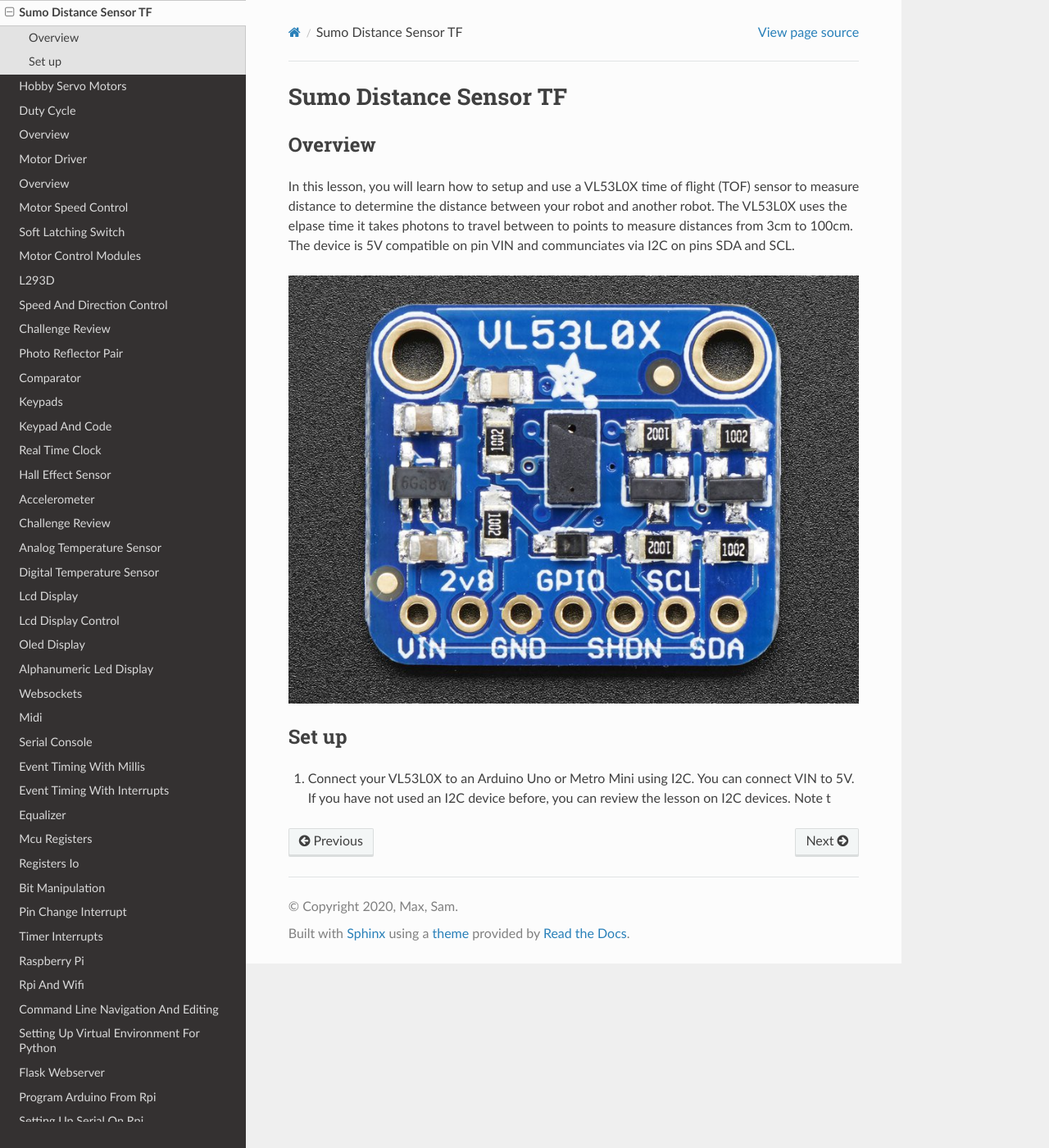
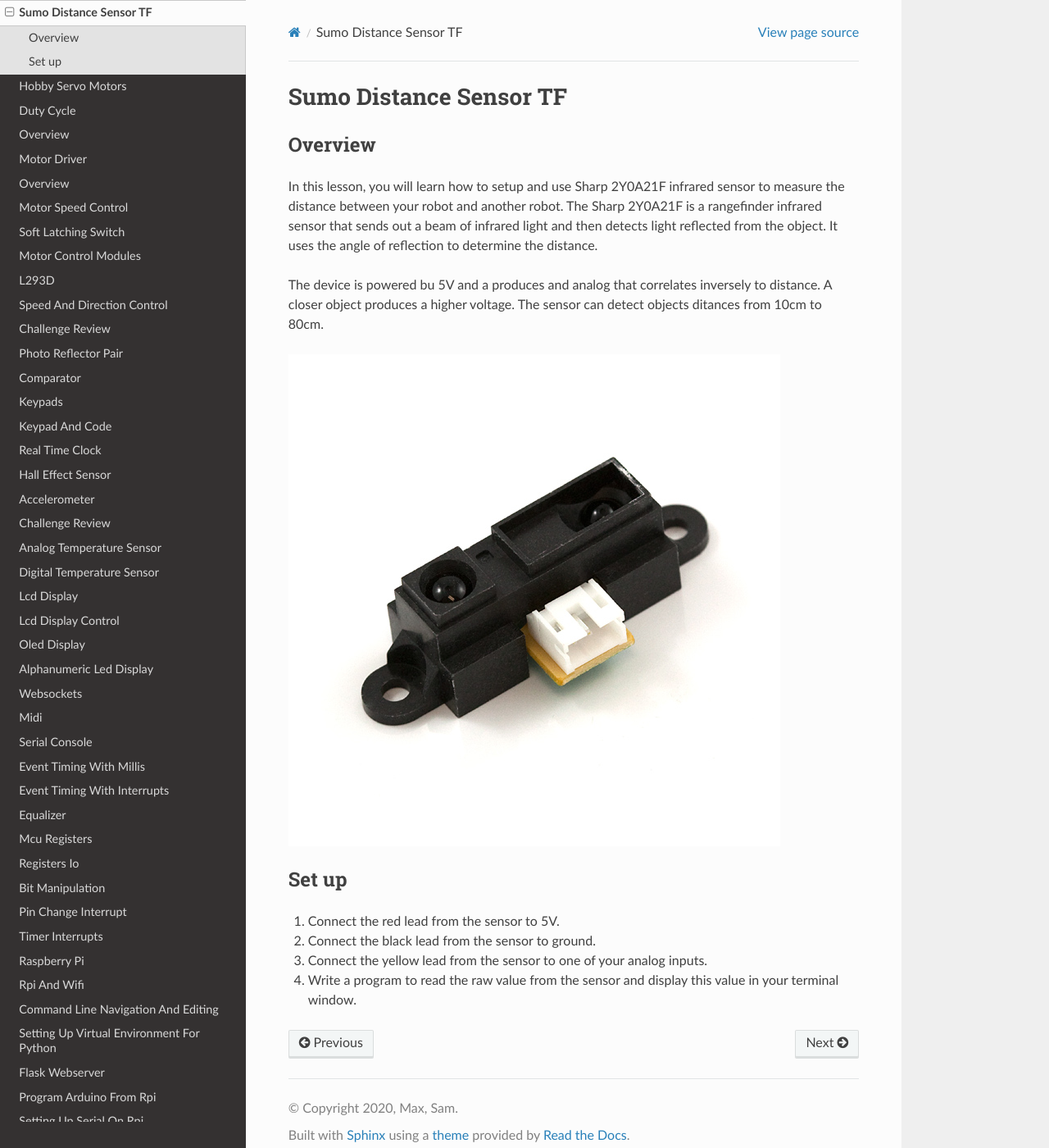
Before and after one commit to maxtkc/mvths-wiki, a Sphinx documentation site: the page built from docs/070xi-sumo-distance-ir.rst, in a window 1280 px wide and 1400 px high. Shown: the whole window at 82% size. Built offline with Sphinx 7.4.7 and the Read the Docs theme 2.0.0, drawn with Linux system fonts in a browser that asks for light colours; pages that are not in the unit, such as notebooks, are missing from menus.

Commit message:
Update 070xi-sumo-distance-ir.rst

```diff
--- a/docs/070xi-sumo-distance-ir.rst
+++ b/docs/070xi-sumo-distance-ir.rst
@@ -4,12 +4,20 @@ Sumo Distance Sensor TF
 Overview
 --------
 
-In this lesson, you will learn how to setup and use a VL53L0X time of flight (TOF) sensor to measure distance to determine the distance between your robot and another robot. The VL53L0X uses the elpase time it takes photons to travel between to points to measure distances from 3cm to 100cm. The device is 5V compatible on pin VIN and communciates via I2C on pins SDA and SCL.
+In this lesson, you will learn how to setup and use Sharp 2Y0A21F infrared sensor to measure the distance between your robot and another robot. The Sharp 2Y0A21F is a rangefinder infrared sensor that sends out a beam of infrared light and then detects light reflected from the object. It uses the angle of reflection to determine the distance.
 
-.. figure:: images/image78.png
+The device is powered bu 5V and a produces and analog that correlates inversely to distance. A closer object produces a higher voltage. The sensor can detect objects ditances from 10cm to 80cm.
+
+.. figure:: images/irsensor.jpg
    :alt:
 
 Set up
 ------
 
-#. Connect your VL53L0X to an Arduino Uno or Metro Mini using I2C. You can connect VIN to 5V. If you have not used an I2C device before, you can review the lesson on I2C devices. Note t
+#. Connect the red lead from the sensor to 5V.
+
+#. Connect the black lead from the sensor to ground.
+
+#. Connect the yellow lead from the sensor to one of your analog inputs.
+
+#. Write a program to read the raw value from the sensor and display this value in your terminal window.
```
